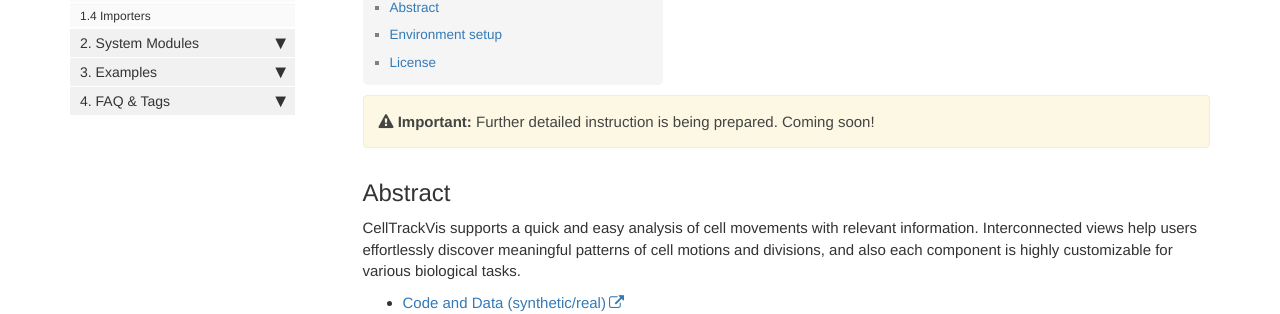
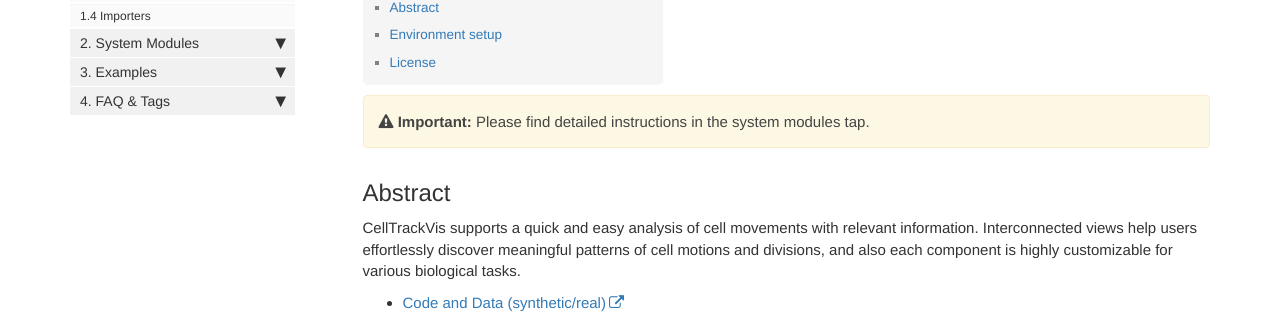
Before and after one commit to scbeom/ctv_tutorial, a Jekyll site: the page built from index.md, in a window 1280 px wide and 900 px high. Shown: the part 275-589 px from the top of the window. Built offline with Jekyll 4.4.1, drawn with Linux system fonts in a browser that asks for light colours; comment, search, counter and statistics services are not loaded.

Commit message:
Comment fix

```diff
--- a/index.md
+++ b/index.md
@@ -7,7 +7,7 @@ permalink: index.html
 summary: These brief instructions will help you get started quickly with CellTrackVis.
 ---
 
-{% include important.html content="Further detailed instruction is being prepared. Coming soon!" %}
+{% include important.html content="Please find detailed instructions in the system modules tap." %}
 
 ## Abstract
 
```
